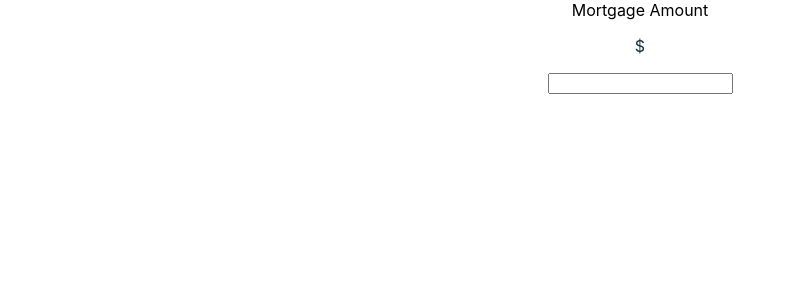
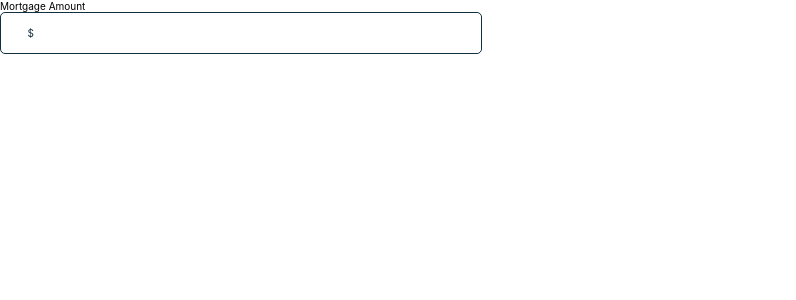
Before and after one commit to lyzboy/mortgage-repayment-calculator-main, a React (Create React App) app in the folder mortgage-calculator/: page / in a window 1280 px wide. Shown: the top 300 px of the page, without its empty margins (0-796 px from the left). Built offline with nearby package versions, Linux system fonts and the light colour scheme.

Commit message:
chore: Refactor CalculatorInput component and update styling

```diff
--- a/mortgage-calculator/src/components/CalculatorInput/CalculatorInput.jsx
+++ b/mortgage-calculator/src/components/CalculatorInput/CalculatorInput.jsx
@@ -3,7 +3,7 @@ import styles from './CalculatorInput.module.scss';
 
 const CalculatorInput = ({label, designator, onLeft=true})=>{
   return(
-    <div className='container'>
+    <div className={styles.container}>
       <label htmlFor='container__input' className='container__label'>
         {label}
       </label>
@@ -13,9 +13,9 @@ const CalculatorInput = ({label, designator, onLeft=true})=>{
         <input className='mock-input__input' type='number'></input>
       </div> :
       <div className={styles.mockInput}>
-      <input type='number'></input>
-      <p>{designator}</p>
-    </div>}
+        <input className='mock-input__input' type='number'></input>
+        <p className='mock-input__designator'>{designator}</p>
+      </div>}
     </div>
   );
 }
--- a/mortgage-calculator/src/components/CalculatorInput/CalculatorInput.module.scss
+++ b/mortgage-calculator/src/components/CalculatorInput/CalculatorInput.module.scss
@@ -1,5 +1,28 @@
 @import "../../styles/common";
 
+.container {
+    display: flex;
+    align-items: start;
+    flex-direction: column;
+}
 .mockInput {
+    width: 30rem;
+    height: 2.5rem;
     color: map-get($color, "Slate-900");
+    border: solid 1px map-get($color, "Slate-900");
+    display: flex;
+    border: solid 1px map-get($color, "Slate-900");
+    border-radius: 5px;
+    align-items: center;
+
+    input {
+        border: none;
+        flex: 7 7;
+        height: 80%;
+    }
+
+    p {
+        flex: 1 1;
+        margin: auto;
+    }
 }
--- a/mortgage-calculator/src/index.css
+++ b/mortgage-calculator/src/index.css
@@ -1,13 +1,20 @@
+:root {
+    margin: 0;
+    box-sizing: border-box;
+    padding: 0;
+}
+
 body {
-  margin: 0;
-  font-family: -apple-system, BlinkMacSystemFont, 'Segoe UI', 'Roboto', 'Oxygen',
-    'Ubuntu', 'Cantarell', 'Fira Sans', 'Droid Sans', 'Helvetica Neue',
-    sans-serif;
-  -webkit-font-smoothing: antialiased;
-  -moz-osx-font-smoothing: grayscale;
+    font-size: 62.5%;
+    margin: 0;
+    font-family: -apple-system, BlinkMacSystemFont, "Segoe UI", "Roboto",
+        "Oxygen", "Ubuntu", "Cantarell", "Fira Sans", "Droid Sans",
+        "Helvetica Neue", sans-serif;
+    -webkit-font-smoothing: antialiased;
+    -moz-osx-font-smoothing: grayscale;
 }
 
 code {
-  font-family: source-code-pro, Menlo, Monaco, Consolas, 'Courier New',
-    monospace;
+    font-family: source-code-pro, Menlo, Monaco, Consolas, "Courier New",
+        monospace;
 }
```
